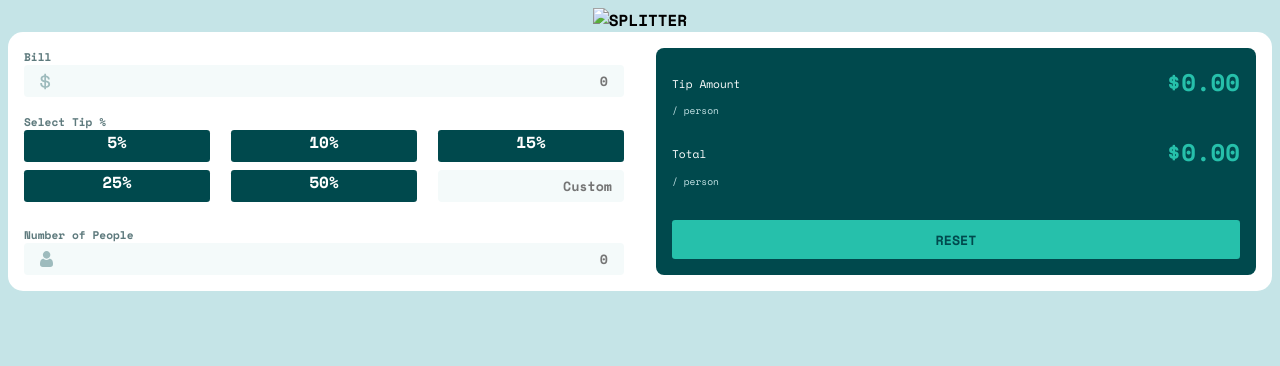
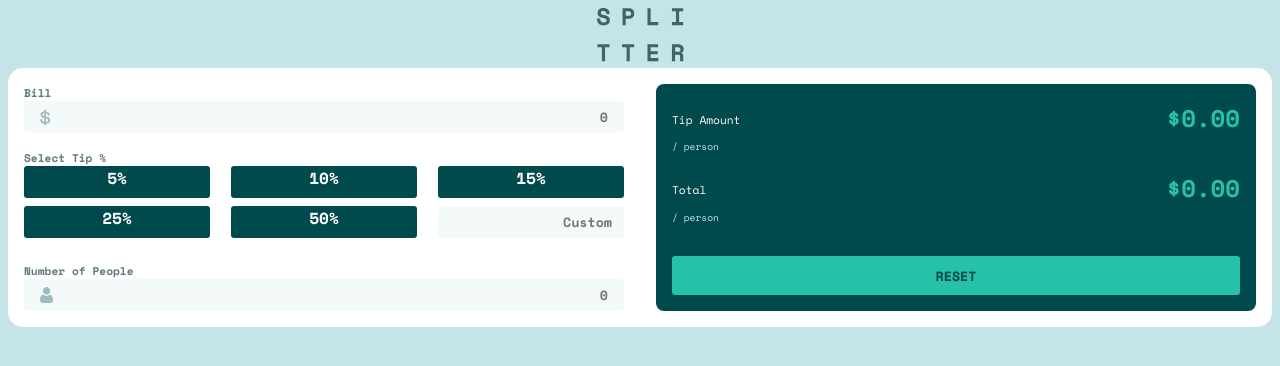
Before and after one commit to RJ3605/Tip-Calculator-App, a plain HTML site: page index.html in a window 1280 px wide. Drawn offline with nearby package versions, Linux system fonts and the light colour scheme; the site is published under a folder, as on GitHub Pages, so addresses that start at the root find nothing.

Commit message:
Update index.html

```diff
--- a/index.html
+++ b/index.html
@@ -13,7 +13,7 @@
 
 <body>
     <div id="splitter-div">
-        <div id="splitter"><img src="/images/logo.svg" alt="SPLITTER"></div>
+        <div id="splitter"><img src="images/logo.svg" alt="SPLITTER"></div>
     </div>
     <main>
         <form>
```
